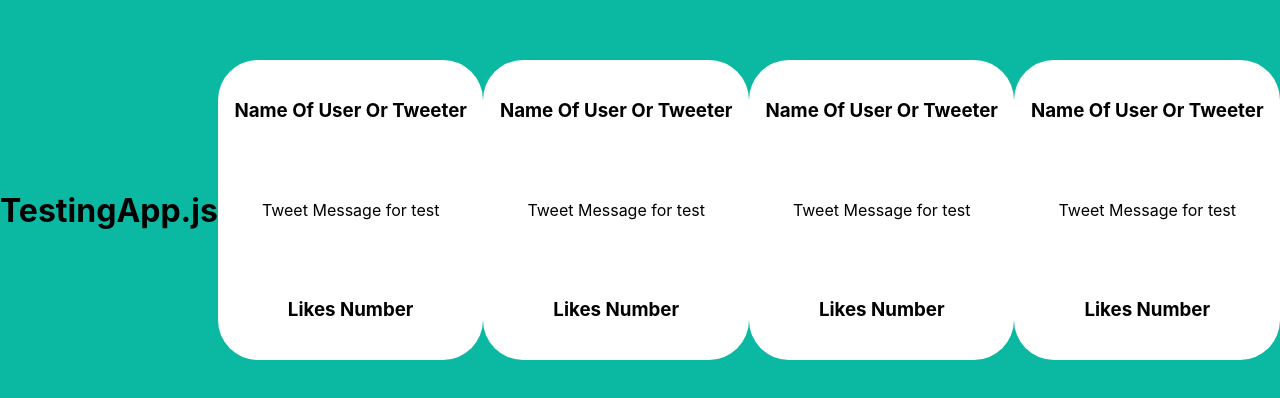
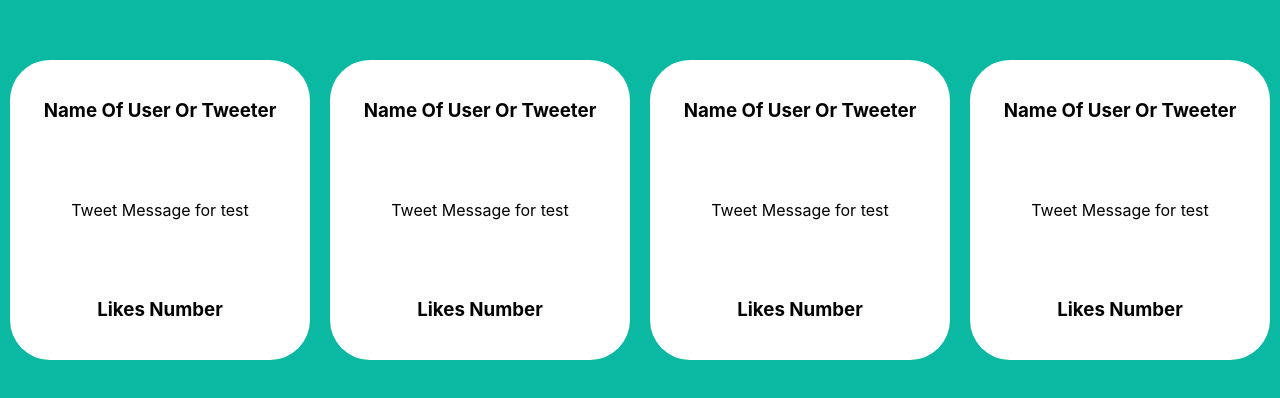
Before and after one commit to Beatyofcoding/AnotherFirstProjectOfReact, a React (Create React App) app in the folder areactproject/: page / in a window 1280 px wide. Shown: the part 190-588 px from the top of the page. Built offline with nearby package versions, Linux system fonts and the light colour scheme.

Commit message:
Commenting"h1"OnApp.jsSinceIdontNeedItAnymore

```diff
--- a/areactproject/src/App.js
+++ b/areactproject/src/App.js
@@ -5,7 +5,7 @@ function App() {
 
   return (
     <div className="App">
-      <h1>TestingApp.js</h1>
+      {/* <h1>TestingApp.js</h1> */}
       <Tweet />
       <Tweet />
       <Tweet />
```
